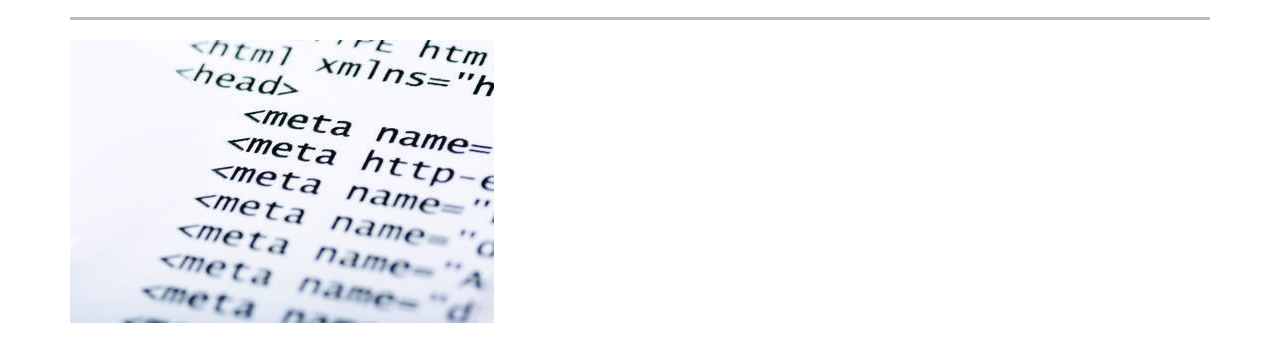
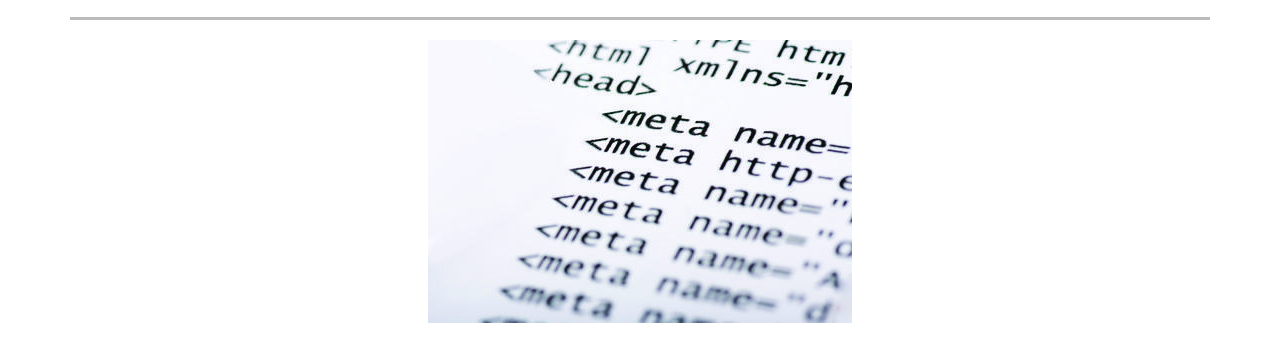
Before and after one commit to earlbread/intro_to_html_and_css, a plain HTML site: page index.html in a window 1280 px wide. Shown: the part 129-469 px from the top of the page. Drawn offline with Linux system fonts and the light colour scheme.

Commit message:
Align main image

```diff
--- a/index.html
+++ b/index.html
@@ -24,7 +24,7 @@
 		</div>
 		<div class="row">
 			<div class="col-md-12">
-				<img class="img-responsive" src="img/main.jpg" alt="Main Image">
+				<img class="img-responsive center-block" src="img/main.jpg" alt="Main Image">
 			</div>
 		</div>
 		<div class="row">
```
